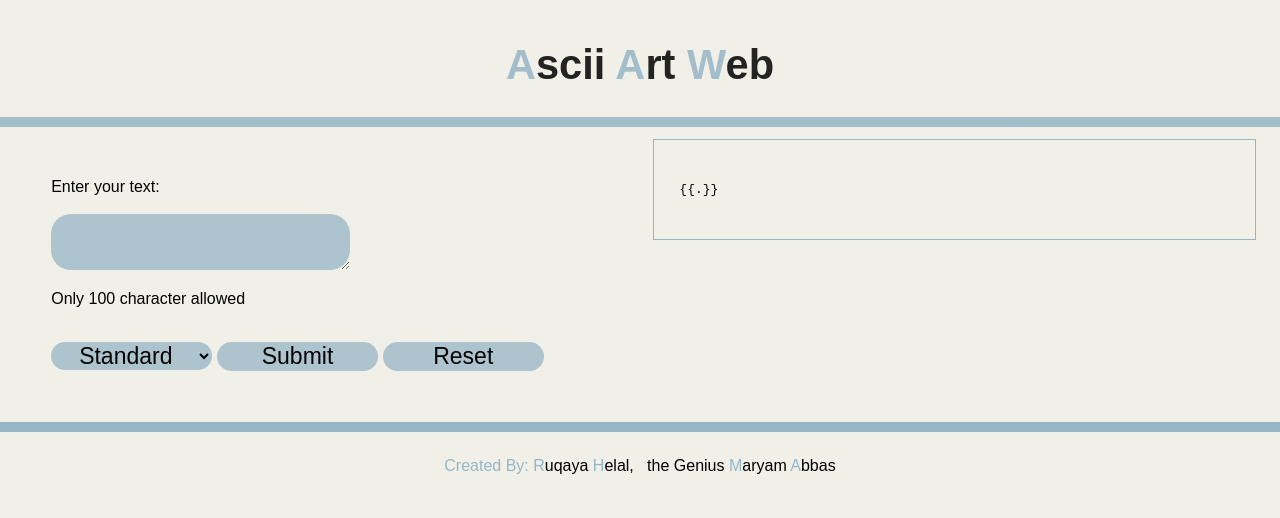
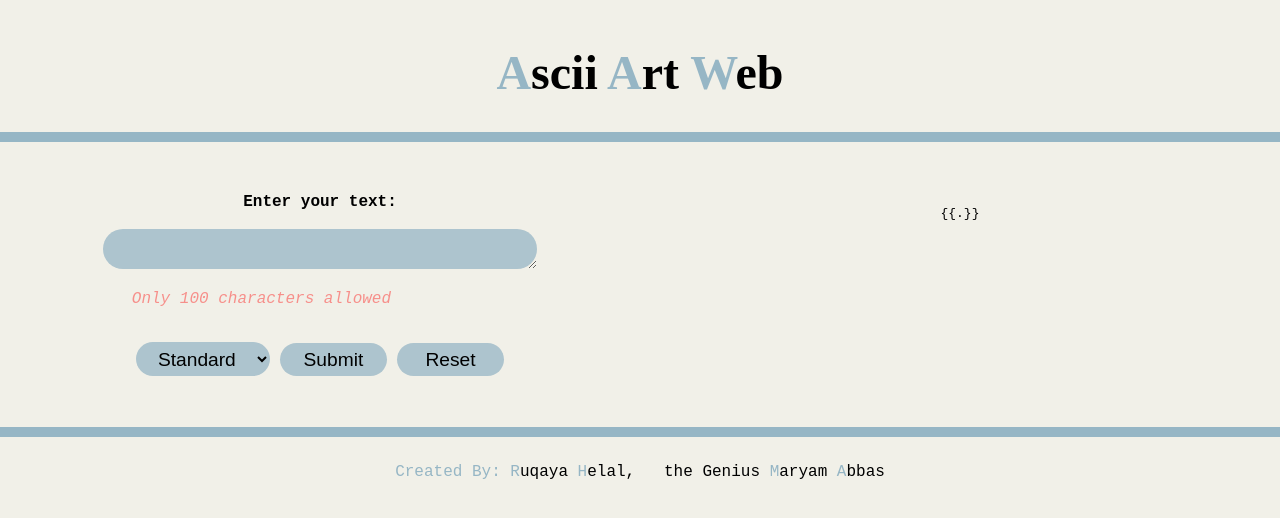
Before and after one commit to mariamqiix/ascii-art-web, a plain HTML site: page template/index.html in a window 1280 px wide. Drawn offline with Linux system fonts and the light colour scheme.

Commit message:
BeforeFinal

```diff
--- a/template/index.html
+++ b/template/index.html
@@ -15,31 +15,26 @@
     <label for="text">Enter your text:</label>
     <br><br>
     <textarea type="text" id="text" name="thetext"></textarea>
-    <br><p>Only 100 character allowed</p>
-    <br>
+    <br><p>Only 100 characters allowed</p><br>
     <select name="chose" id="chose">
         <option value="standard">Standard</option>
         <option value="shadow">Shadow</option>
         <option value="thinkertoy">Thinkertoy</option>
     </select>
-
     <input id="bottons" type="submit" value="Submit">
     <input id="bottons" type="reset" value="Reset">
 </form>
 </div>
 
 <div id="output">
-    <p>
-        <!-- {{range .}} -->
-        <pre>{{.}}</pre>
-        <!-- {{end}} -->
-    </p>
+    <!-- {{range .}} -->
+    <pre>{{.}}</pre>
+    <!-- {{end}} -->
 </div>
-
 
 </div>
 <div id="footer"><spain id="colorLetter">Created By:</spain>&nbsp;<spain id="colorLetter">R</spain>uqaya <spain id="colorLetter">H</spain>elal,   &nbsp;&nbsp;the Genius <spain id="colorLetter">M</spain>aryam <spain id="colorLetter">A</spain>bbas</div>
 
+
 </body>
-
 </html>
--- a/template/style.css
+++ b/template/style.css
@@ -1,16 +1,26 @@
-body{margin:0;padding:0;border:none; background-color: #f1f0e8; font-family: sans-serif;height: 100%;width: 100%;}
+body{margin:0;padding:0;border:none; background-color: #f1f0e8; font-family:"Courier New", Courier, monospace;
+     text-align:center; overflow: scroll;}
+#colorLetter{color: #96b6c5;}
 
-#header {height:15%;width:100% ;border-bottom:10px solid #96b6c5;font-size:1.3em;opacity:0.85;text-align:center; padding-top:1%}
-#colorLetter{color: #96b6c5;}
-#continer{max-height: 60%; width: 100%;float: left; clear: left; flex: auto;}
+#header{height:14%;width:100% ;border-bottom:10px solid #96b6c5;font-size:1.5em; padding-top:1%;
+    max-height: 15%;font-family: "Brush Script MT","cursive";}
 
-#formOption{float:left; clear: left; height:92%; padding:4%; width: 42%;}
-#text{border-radius:20px;border-style:none;background-color:#adc4ce;color:black;font-size:23px;text-align:center}
-#chose{text-align:center;border-radius:100px;border-style:none;background-color:#adc4ce;color:Black;height:10%;width:30%;font-size:23px}
-#bottons{border-radius:100px;border-style:none;background-color:#adc4ce;color:Black;height:10%;width:30%;font-size:23px}
+#continer{width: 100%;height: 75%;max-width: 100%;max-height: 75%;}
 
-#ErrorMsg{padding: 10%;padding-top: 10%;width: 80%;height:80%;}
+#formOption{float:left;  height: 50%; padding:4%; width: 42%;color:black;max-height:60%;}
+#formOption p{color:red;opacity: 0.4;text-align: left;padding-left: 15%; font-style: italic;}
+#formOption label{font-weight: bold;}
+#text{border-style:none;border-radius:20px;background-color:#adc4ce;text-align:center;
+    max-height: 80%; max-width: 80%; width: 80%;height: 80%;font-size:1.2em;}
+#chose{border-style:none;border-radius:100px;text-align:center;
+    background-color:#adc4ce;height:10%;width:25%;font-size:1.2em;padding: 1%;}
+#bottons{border-style:none;border-radius:100px;
+    background-color:#adc4ce;height:10%;width:20%;font-size:1.2em;padding: 1%;}
 
-#output{float:left; max-height:45%; padding:2%; width:43%; border:1px solid #96b6c5; overflow:scroll; margin: 1%;}
+#ErrorMsg{padding: 10%;width: 80%;height:80%;}
 
-#footer {height:5% ;width:96% ;border-top:10px solid #96b6c5; font-size:20; padding-top:1%;float:left;clear:left; margin-bottom:1%; padding: 2%;text-align:center}
+#output{padding:4%; width:42%;height: 50%;float:left; max-height:60%;overflow:auto;
+     text-overflow:ellipsis;white-space:nowrap;}
+
+#footer{border-top:10px solid #96b6c5; font-size:20; float:left;
+    height:6% ;width:96% ; padding: 2%; max-width: 100%;max-height: 10%;}
```
Also changed, not shown: 1 other file.
